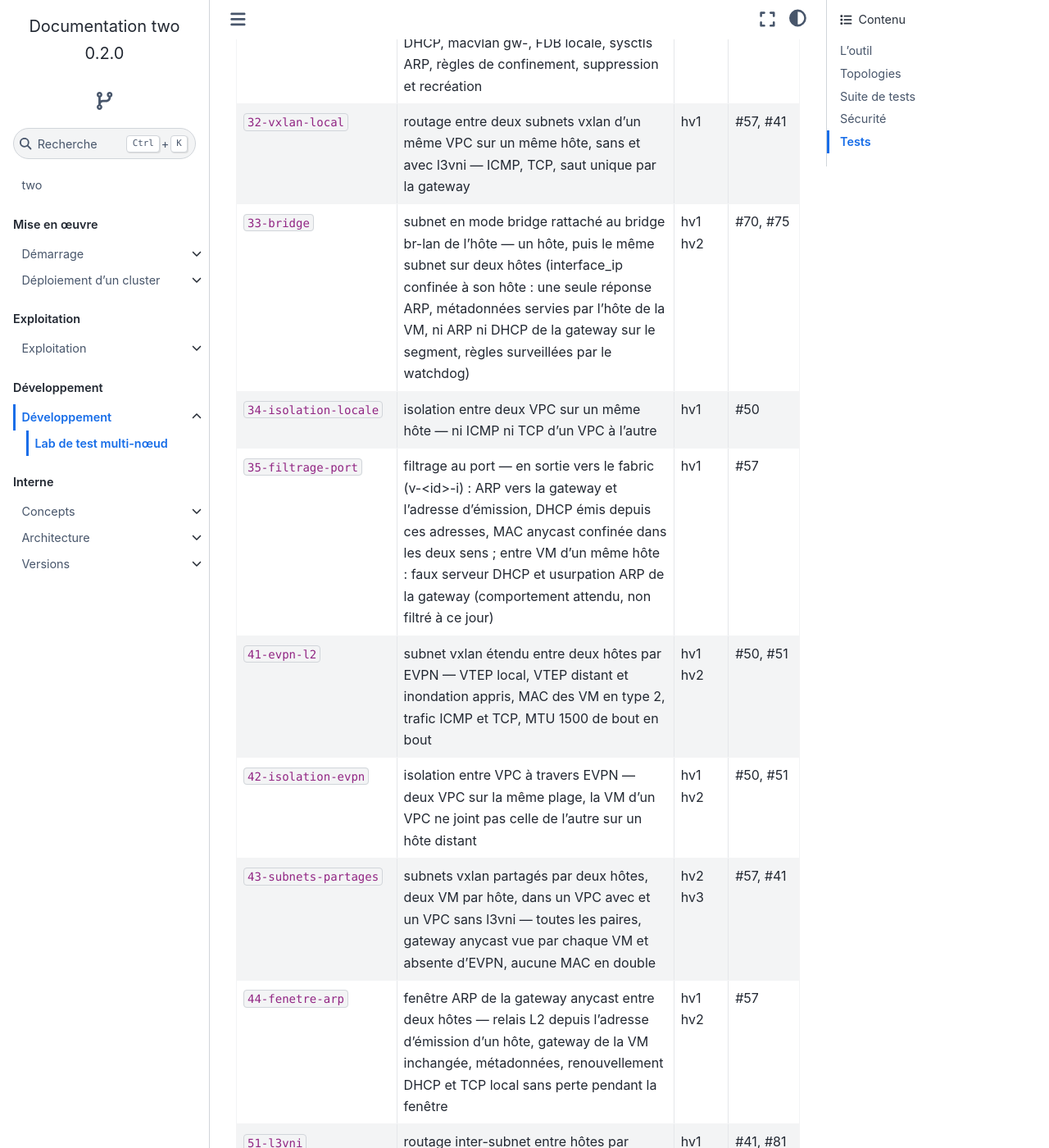
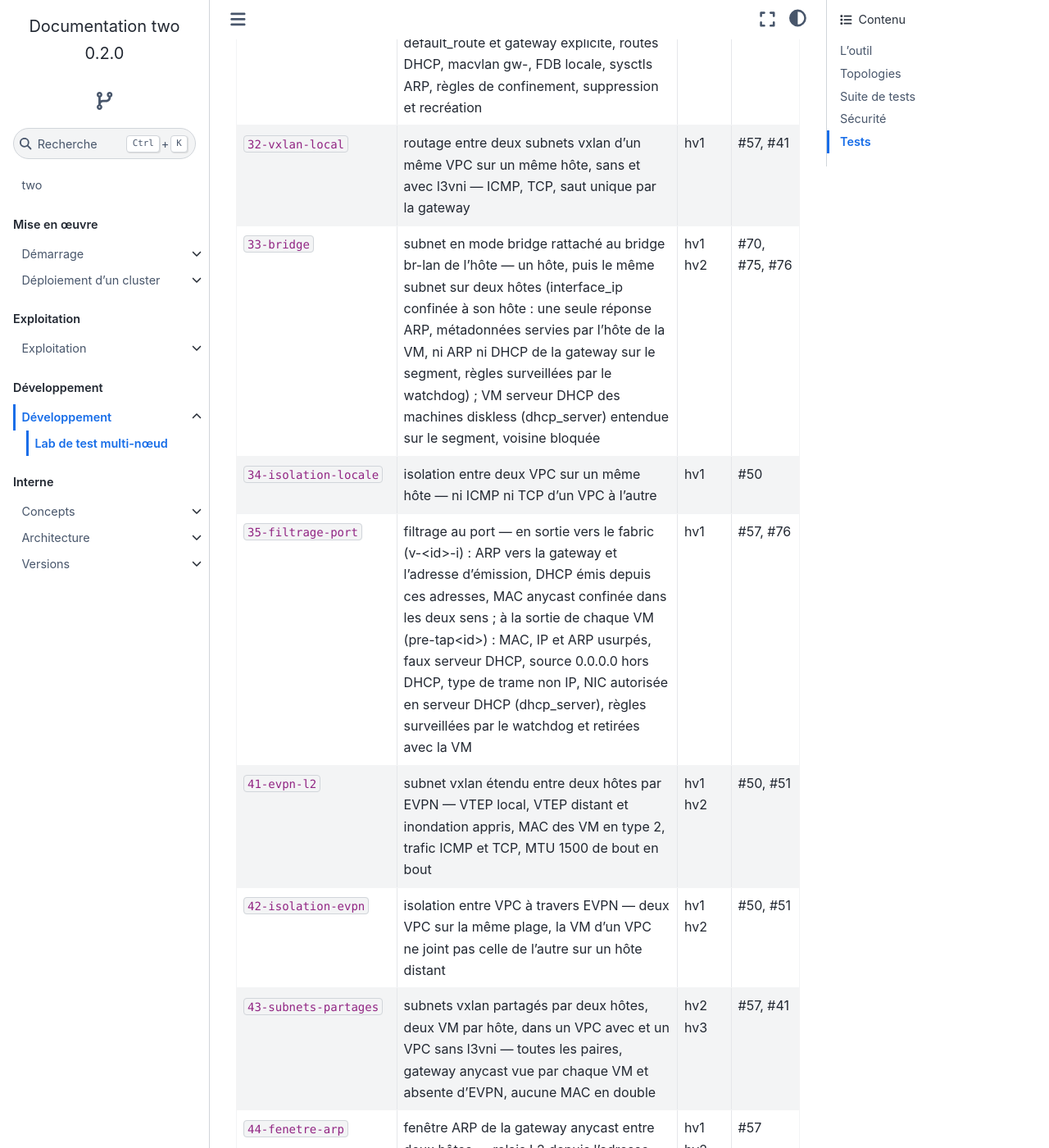
Before and after one commit to GnomeZworc/two-mirror, a Sphinx documentation site: the page built from docs/developpement/lab.rst, in a window 1280 px wide and 1400 px high, scrolled down 8649 px. Shown: the whole window at 82% size. Built offline with Sphinx 7.4.7 and the Sphinx Book theme 1.1.4, drawn with Linux system fonts in a browser that asks for light colours.

Commit message:
f-76: e2e: filtrage par VM dans 35, serveur DHCP diskless dans 33 #76
35 : les known #76 deviennent des contrôles ; IP, MAC, ARP usurpés, 0.0.0.0
hors DHCP et type non IP bloqués à la sortie de t35-a, avec témoins ; t35-c
en dhcp_server ; watchdog et retrait des règles. Côté fabric, les trames
usurpées partent d'un port d'injection non filtré. 33 : t33-px sert le DHCP
sur le segment, t33-a1 non. Helpers frames udp, ns_frames, nft_tap_of.

Signed-off-by: GnomeZworc <nicolas.boufidjeline@g3e.fr>

```diff
--- a/docs/developpement/lab.rst
+++ b/docs/developpement/lab.rst
@@ -342,17 +342,17 @@ Générée par ``test/e2e/run.sh --matrice`` à partir des en-têtes ; à régé
      - hv1
      - #57, #41
    * - ``33-bridge``
-     - subnet en mode bridge rattaché au bridge br-lan de l'hôte — un hôte, puis le même subnet sur deux hôtes (interface_ip confinée à son hôte : une seule réponse ARP, métadonnées servies par l'hôte de la VM, ni ARP ni DHCP de la gateway sur le segment, règles surveillées par le watchdog)
+     - subnet en mode bridge rattaché au bridge br-lan de l'hôte — un hôte, puis le même subnet sur deux hôtes (interface_ip confinée à son hôte : une seule réponse ARP, métadonnées servies par l'hôte de la VM, ni ARP ni DHCP de la gateway sur le segment, règles surveillées par le watchdog) ; VM serveur DHCP des machines diskless (dhcp_server) entendue sur le segment, voisine bloquée
      - hv1 hv2
-     - #70, #75
+     - #70, #75, #76
    * - ``34-isolation-locale``
      - isolation entre deux VPC sur un même hôte — ni ICMP ni TCP d'un VPC à l'autre
      - hv1
      - #50
    * - ``35-filtrage-port``
-     - filtrage au port — en sortie vers le fabric (v-<id>-i) : ARP vers la gateway et l'adresse d'émission, DHCP émis depuis ces adresses, MAC anycast confinée dans les deux sens ; entre VM d'un même hôte : faux serveur DHCP et usurpation ARP de la gateway (comportement attendu, non filtré à ce jour)
+     - filtrage au port — en sortie vers le fabric (v-<id>-i) : ARP vers la gateway et l'adresse d'émission, DHCP émis depuis ces adresses, MAC anycast confinée dans les deux sens ; à la sortie de chaque VM (pre-tap<id>) : MAC, IP et ARP usurpés, faux serveur DHCP, source 0.0.0.0 hors DHCP, type de trame non IP, NIC autorisée en serveur DHCP (dhcp_server), règles surveillées par le watchdog et retirées avec la VM
      - hv1
-     - #57
+     - #57, #76
    * - ``41-evpn-l2``
      - subnet vxlan étendu entre deux hôtes par EVPN — VTEP local, VTEP distant et inondation appris, MAC des VM en type 2, trafic ICMP et TCP, MTU 1500 de bout en bout
      - hv1 hv2
```
Also changed, not shown: 5 other files.
